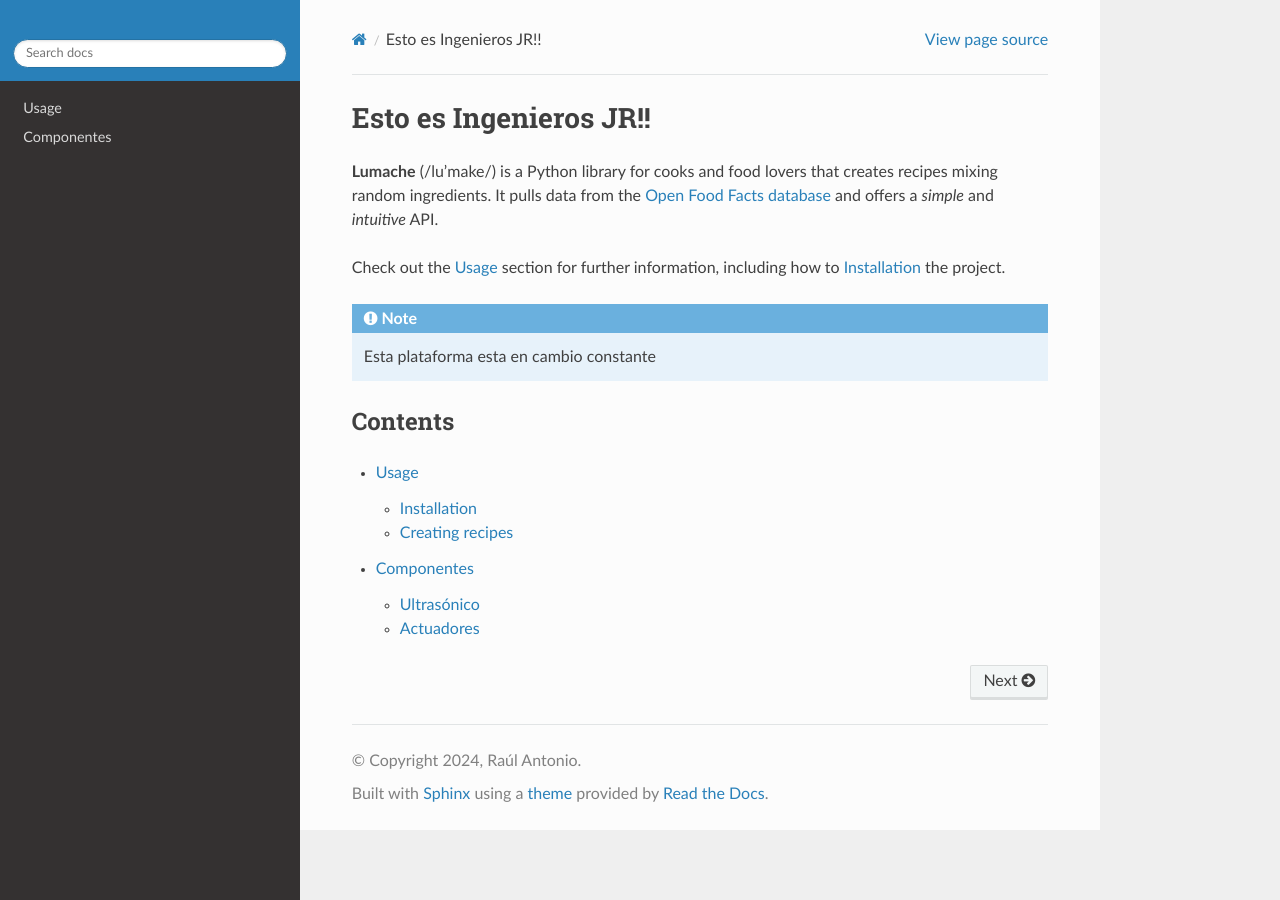
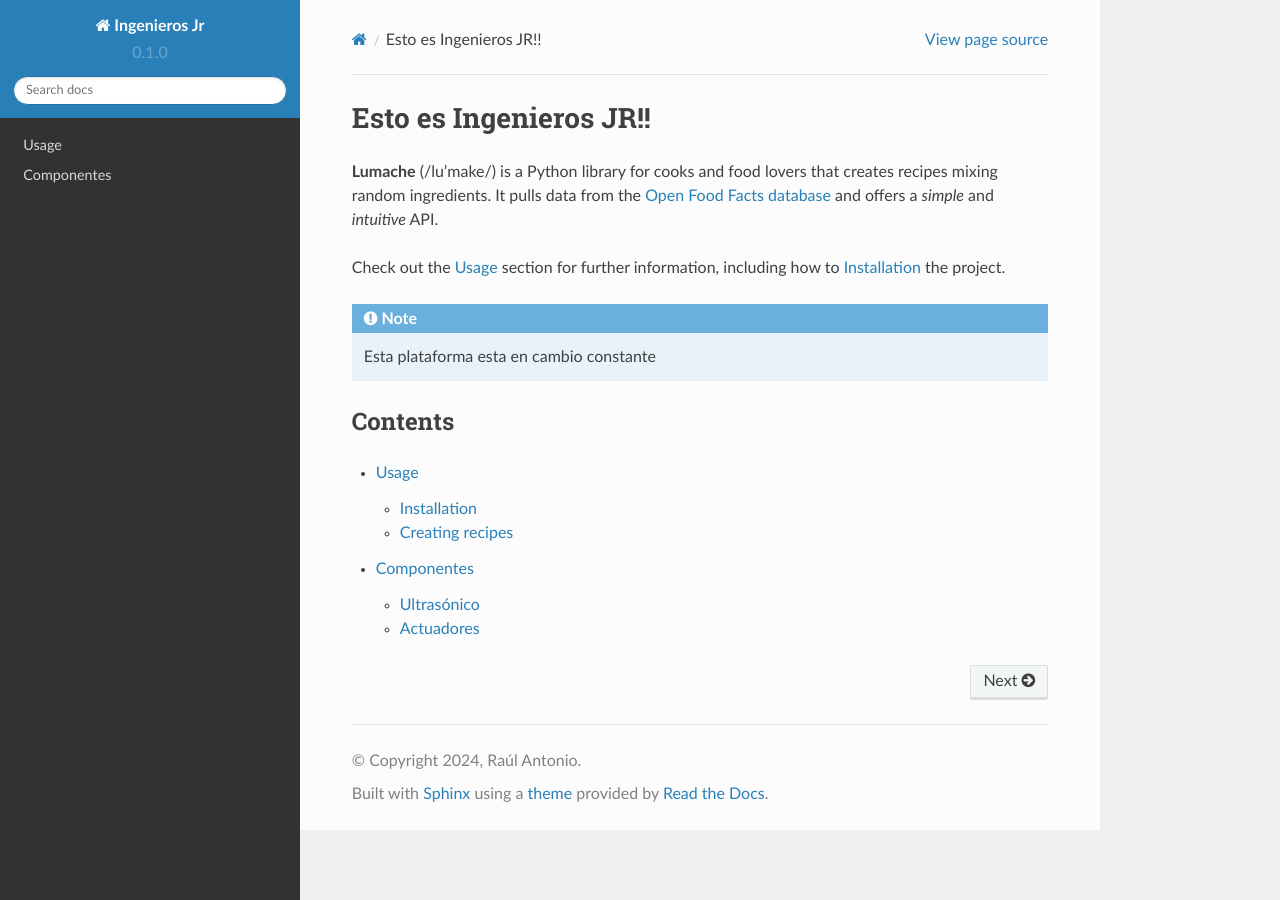
Before and after one commit to Gagis00/Ingeniero-JR, a Sphinx documentation site: the page built from docs/source/index.rst, in a window 1280 px wide. Built offline with Sphinx 7.4.7 and the Read the Docs theme 2.0.0, drawn with Linux system fonts in a browser that asks for light colours.

Commit message:
Update conf.py

```diff
--- a/docs/source/conf.py
+++ b/docs/source/conf.py
@@ -30,12 +30,6 @@ templates_path = ['_templates']
 # -- Options for HTML output
 
 html_theme = 'sphinx_rtd_theme'
-html_static_path = ['_static']
-html_logo = 'logo.png'
-html_theme_options = {
-    'logo_only': True,
-    'display_version': False,
-}
 
 # -- Options for EPUB output
 epub_show_urls = 'footnote'
```
